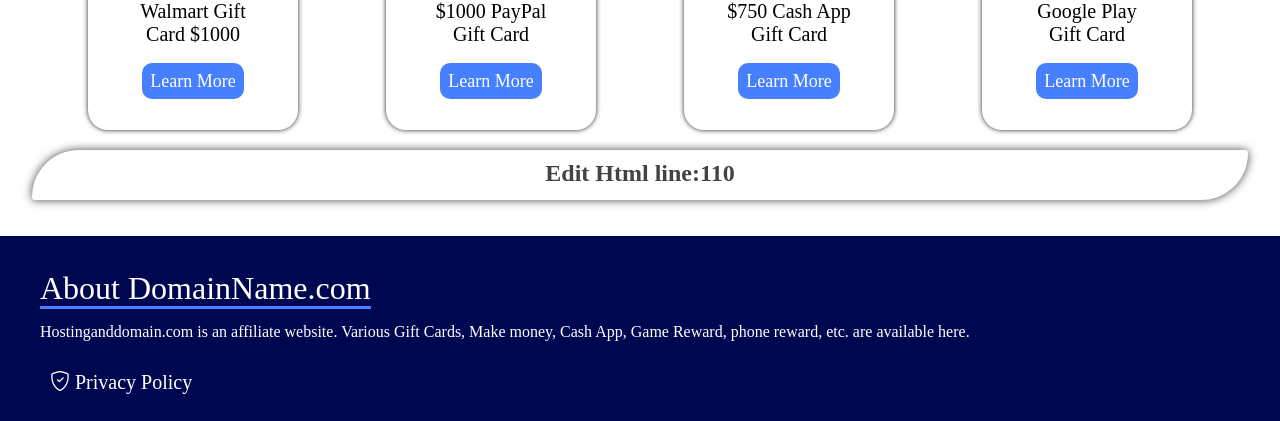
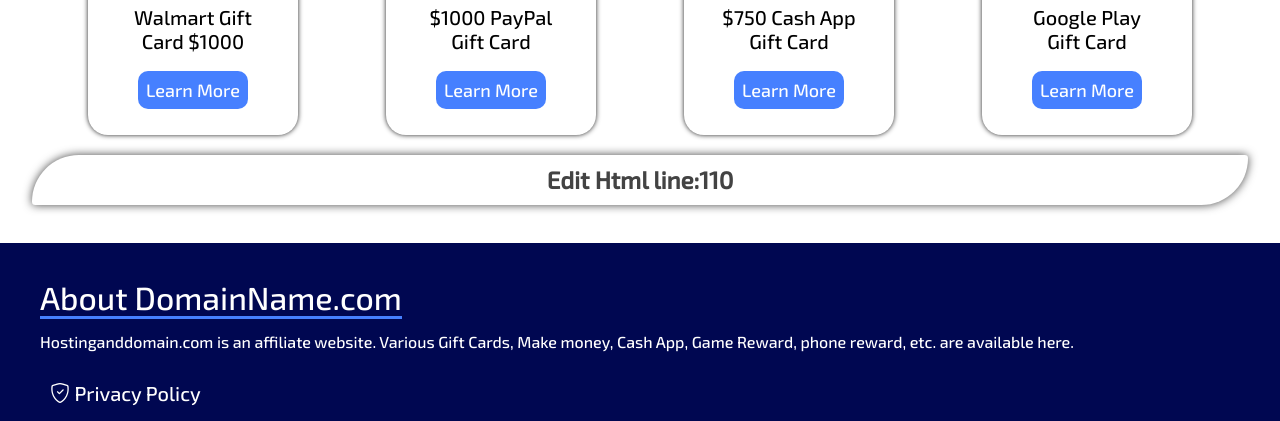
Before and after one commit to nahidhk/Landing-card, a website: page index.html in a window 1280 px wide. Shown: the part 580-1001 px from the top of the page. Drawn offline with nearby package versions, Linux system fonts and the light colour scheme; the site is published under a folder, as on GitHub Pages, so addresses that start at the root find nothing.

Commit message:
update style.css

```diff
--- a/style.css
+++ b/style.css
@@ -1,7 +1,7 @@
 /* css font */
 @font-face {
   font-family: font1;
-  src: url("/font/Exo2-Medium.ttf");
+  src: url("font/Exo2-Medium.ttf");
 }
 
 
```
